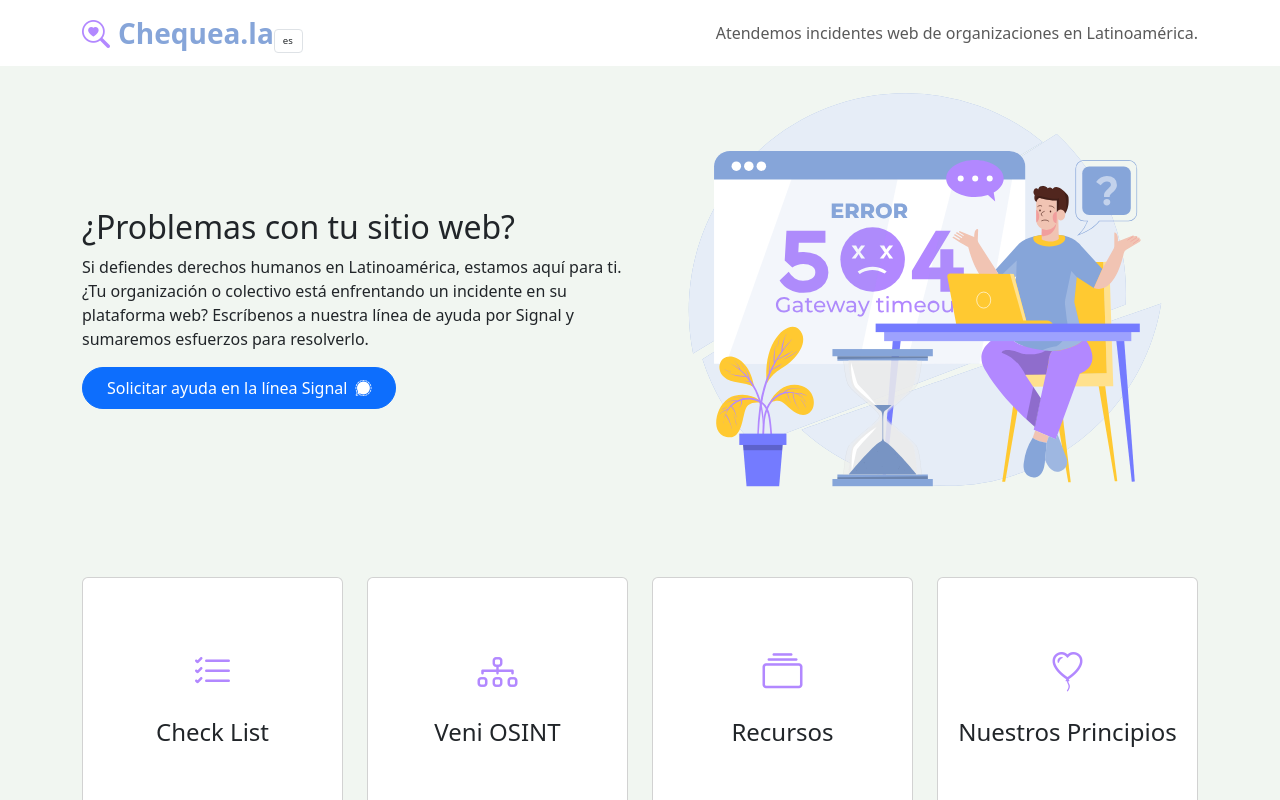
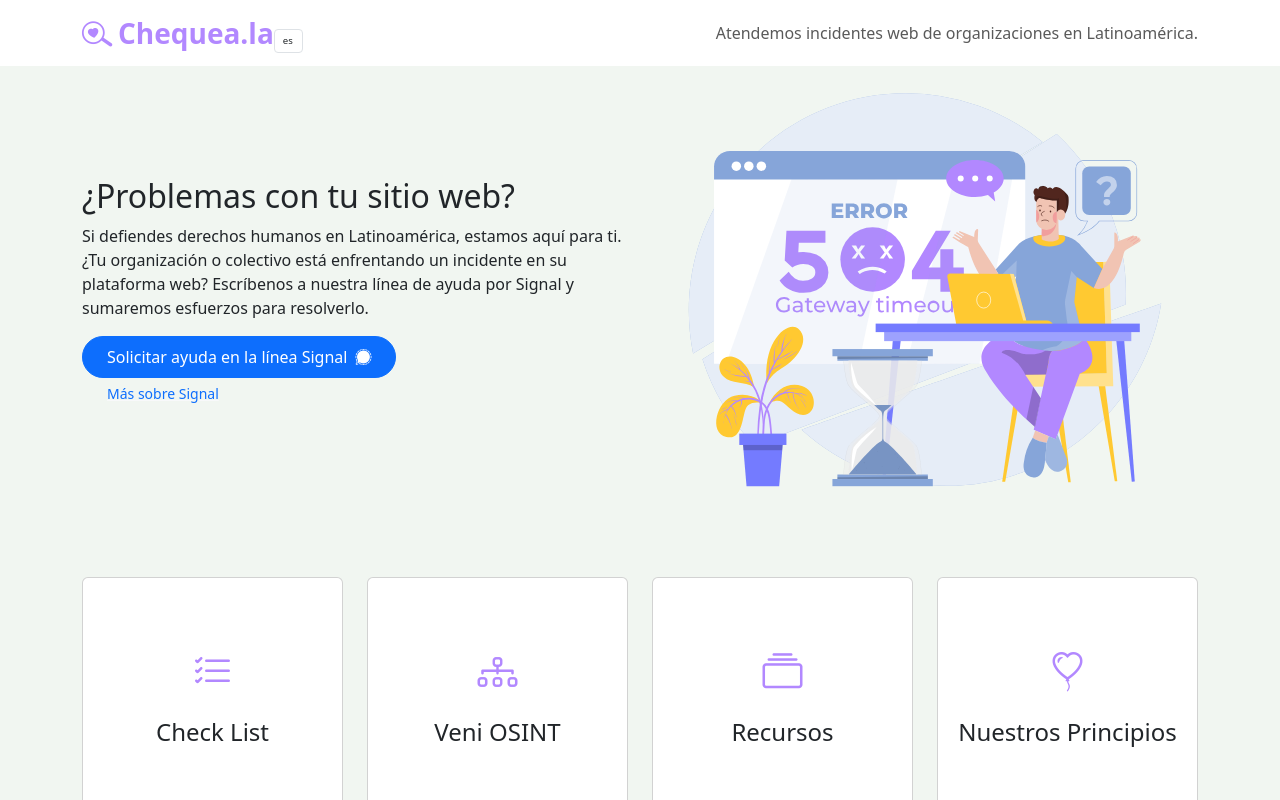
Before and after one commit to chequeala/chequeala_web, a Vue app: page / in a window 1280 px wide. In both pictures the pointer is over the link "Chequea.la". Shown: the top 800 px of the page. Built offline with nearby package versions, Linux system fonts and the light colour scheme.

Commit message:
pequeños cambios 😅)

```diff
--- a/src/assets/base.css
+++ b/src/assets/base.css
@@ -95,6 +95,10 @@ body {
   -webkit-font-smoothing: antialiased;
   -moz-osx-font-smoothing: grayscale;
 }
+a,
+a:hover {
+  text-decoration: none;
+}
 .green-section {
   background: var(--section-green);
 }
--- a/src/components/NavBar.vue
+++ b/src/components/NavBar.vue
@@ -3,7 +3,7 @@
     <div class="container py-1 d-flex align-items-center">
       <div class="text-start">
         <a class="navbar-brand fw-bold fs-3 me-0" href="/">
-          <i class="bi bi-search-heart pe-2"></i>{{ $t('navbar.brand') }}
+          <i class="bi bi-search-heart pe-2 d-inline-block rotate"></i>{{ $t('navbar.brand') }}
         </a>
         <form class="form-inline d-inline-flex form-select-xs">
           <select
@@ -56,9 +56,19 @@ export default {
 .navbar .navbar-brand {
   color: var(--vt-blue);
   text-decoration: none;
+  transition-duration: 0.3s;
 }
 .navbar .navbar-brand i {
   color: var(--vt-purple-soft);
+  transition: transform 0.3s ease-in-out;
+}
+
+.navbar .navbar-brand:hover {
+  color: var(--vt-purple-soft);
+}
+.navbar .navbar-brand:hover .rotate {
+  transition: 0.3s;
+  transform: rotate(-10deg);
 }
 
 .form-control-sm {
--- a/src/views/HomeView.vue
+++ b/src/views/HomeView.vue
@@ -21,6 +21,8 @@ import PreguntasFrecuentes from '@/components/home/PreguntasFrecuentes.vue'
               role="button"
               >{{ $t('home.signalButtonText') }}<i class="bi bi-signal ms-2"></i
             ></a>
+            <br />
+            <a href="#" class="btn btn-link btn-sm link-underline-light mx-3">Más sobre Signal</a>
           </div>
         </div>
         <div class="col-md-6">
@@ -47,7 +49,7 @@ import PreguntasFrecuentes from '@/components/home/PreguntasFrecuentes.vue'
             <div class="card-body">
               <i class="bi bi-diagram-3"></i>
               <h4>
-                <a href="https://veni.chequea.la" target="_blank" class="stretched-link">{{
+                <a href="https://veni.chequea.la" class="stretched-link">{{
                   $t('home.veniOSINT')
                 }}</a>
               </h4>
```
